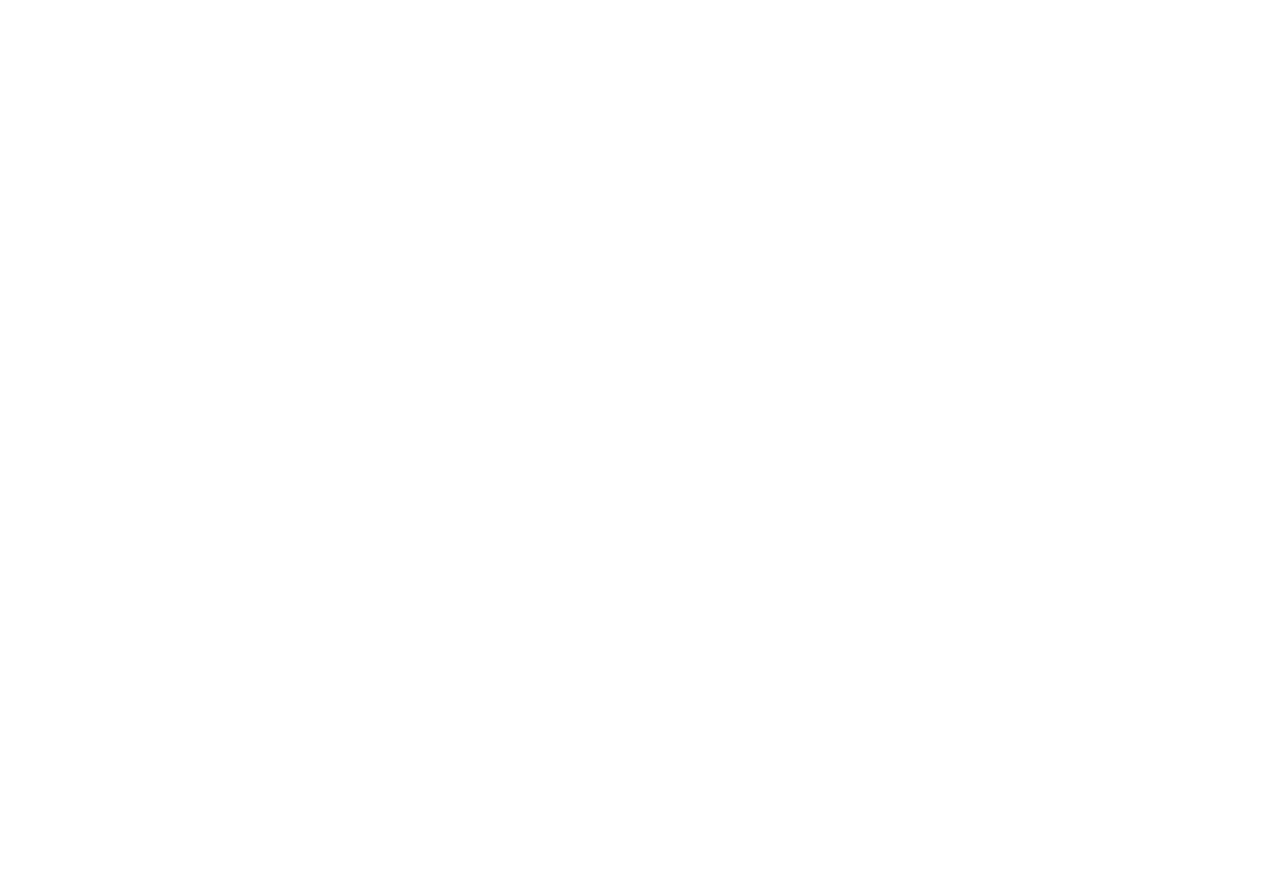
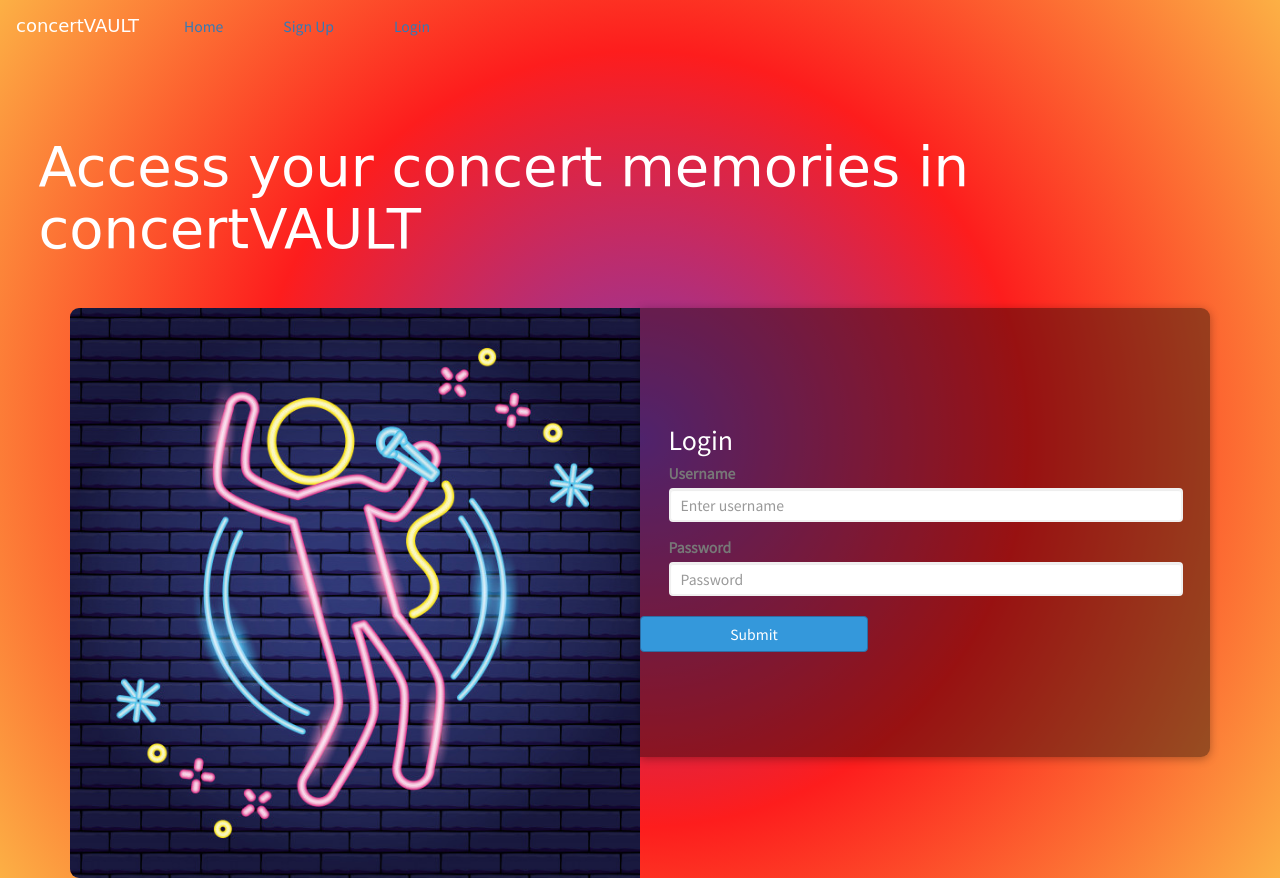
Before and after one commit to elaitala/ConcertVAULT, a website: page views/login.html in a window 1280 px wide. Before the commit the page ends 800 px from the top, so only its background shows below. Drawn offline with nearby package versions, Linux system fonts and the light colour scheme; a web font is replaced by a local one.

Commit message:
updates css for index and creates login flow

```diff
--- a/public/styles/index.css
+++ b/public/styles/index.css
@@ -34,31 +34,32 @@ body {
 h1 {
     font-family: 'Patua One', cursive;
     color: white;
-    font-size: 400%;
+    font-size: 600%;
     padding-top: 5%;
     padding-left: 3%;
+}
+
+.stroke {
+    color: black;
+    -webkit-text-fill-color: rgba(0,0,0,.4);
+    -webkit-text-stroke-width: 2px;
+    -webkit-text-stroke-color: white;
 }
 
 .description {
     display: flex;
     flex-direction: row;
     justify-content: center;
-    color: lightsalmon;
-    padding-top: 25px;
+    color: #eb0450;
+    text-shadow: 6px 6px 18px #FFFFFF;
+    padding-top: 10%;
 }
-
-/* .stroke {
-    color: black;
-    -webkit-text-fill-color: rgba(0,0,225,0);
-    -webkit-text-stroke-width: .01px;
-    -webkit-text-stroke-color: white;
-} */
 
 .form-inline {
     display: flex;
     flex-direction: row;
     justify-content: center;
-    padding-top: 5%;
+    padding-top: 3%;
 }
 
 .form-control {
@@ -82,5 +83,4 @@ h1 {
     border-radius: 4px;
     display: block;
     font-size: 14px;
-    padding-left: 1%;
 }
--- /dev/null
+++ b/public/styles/login.css
@@ -0,0 +1,103 @@
+@import url('https://fonts.googleapis.com/css?family=Patua+One&display=swap');
+@import url('https://fonts.googleapis.com/css?family=Noto+Sans+SC&display=swap');
+
+* {
+    box-sizing: border-box;
+    padding: 0;
+    margin: 0;
+    outline: 0;
+}
+
+.navbar-brand {
+    font-family: 'Patua One', cursive;
+    color: white;
+}
+.navbar-nav {
+    list-style-type: none;
+}
+
+.navbar-nav > li {
+    padding-left:30px;
+    padding-right:30px;
+    padding-top: 15px;
+}
+
+body {
+    background: rgb(131,58,180);
+    background: radial-gradient(circle, rgba(131,58,180,1) 0%, rgba(253,29,29,1) 50%, rgba(252,176,69,1) 100%);
+    font-family: 'Noto Sans SC', sans-serif;
+}
+
+h1 {
+    font-family: 'Patua One', cursive;
+    color: white;
+    font-size: 400%;
+    padding-top: 5%;
+    padding-left: 3%;
+    padding-bottom: 3%;
+}
+
+img {
+    width: 100%;
+    border-radius: 9px 0 0 9px;
+}
+
+.no-gutters {
+    margin-right: 0;
+    margin-left: 0;
+}
+
+.col-md-6 {
+    padding-left: 0;
+    padding-right: 0;
+}
+
+#form {
+    background-color: rgba(0,0,0,.4);
+    border-radius: 0 9px 9px 0;
+    box-shadow: 0 2px 10px rgba(0,0,0,.3);
+    height: 56.2vh;
+}
+
+h5 {
+    color: white;
+    font-size: 25px;
+    padding-top: 19%;
+    padding-left: 5%;
+}
+
+.form-group {
+    padding-left: 5%;
+}
+
+#form label {
+    color: #777;
+    display: block;
+    margin-bottom: 5px;
+}
+
+#form input {
+    border: 2px solid #f0f0f0;
+    border-radius: 4px;
+    display: block;
+    width: 95%;
+    padding: 10px;
+    font-size: 14px;
+}
+
+#form input:focus {
+    outline: 0;
+    border-color: #777;
+}
+
+#form button {
+    cursor: pointer;
+    background-color: #3498db;
+    color: #fff;
+    border-radius: 4px;
+    display: block;
+    font-size: 14px;
+    padding: 7px;
+    margin-top: 20px;
+    width: 40%;
+}
--- a/views/login.html
+++ b/views/login.html
@@ -0,0 +1,59 @@
+<!DOCTYPE html>
+<html lang="en">
+<head>
+    <meta charset="UTF-8">
+    <meta name="viewport" content="width=device-width, initial-scale=1.0">
+    <meta http-equiv="X-UA-Compatible" content="ie=edge">
+    <!-- Bootstrap CDN -->
+    <link rel="stylesheet" href="https://maxcdn.bootstrapcdn.com/bootstrap/3.3.7/css/bootstrap.min.css">
+    <!-- CUSTOM CSS -->
+    <link rel="stylesheet" href="/public/styles/login.css">
+    <!-- CUSTOM JS -->
+    <script src="/public/scripts/login.js"></script>
+    <title>concertVAULT</title>
+</head>
+<body>
+    <nav class="navbar fixed-top navbar-expand-lg navbar-light bg-light">
+        <a class="navbar-brand" href="#">concertVAULT</a>
+    <div class="collapse navbar-collapse" id="navbarNav">
+        <ul class="navbar-nav">
+        <li class="nav-item active">
+            <a class="nav-link" href="#">Home <span class="sr-only">(current)</span></a>
+        </li>
+        <li class="nav-item">
+            <a class="nav-link" href="#">Sign Up</a>
+        </li>
+        <li class="nav-item">
+            <a class="nav-link" href="#">Login</a>
+            </li>
+        </ul>
+    </div>
+    </nav>
+    <h1>Access your concert memories in concertVAULT</h1>
+    <div class="container">
+        <div class="row no-gutters">
+            <div class="col-md-6">
+                <img  src="../public/images/singer-with-microphone-like-karaoke-desing-neon-style_24908-60791.jpg" alt="singer">
+            </div>
+            <div class="col-md-6" id="form">
+                <form class="form">
+                    <h5 >Login</h5>
+                    <div class="form-group">
+                        <label for="username">Username</label>
+                        <input type="text" class="form-control" id="username" placeholder="Enter username">
+                    </div>
+                    <div class="form-group">
+                        <label for="password">Password</label>
+                        <input type="password" class="form-control" id="password" placeholder="Password">
+                    </div>
+                    <button type="submit" class="btn btn-primary" id="button">Submit</button>
+                </form>
+            </div>
+        </div>
+    </div>
+
+    <script src="https://code.jquery.com/jquery-3.4.1.slim.min.js" integrity="sha384-J6qa4849blE2+poT4WnyKhv5vZF5SrPo0iEjwBvKU7imGFAV0wwj1yYfoRSJoZ+n" crossorigin="anonymous"></script>
+    <script src="https://cdn.jsdelivr.net/npm/popper.js@1.16.0/dist/umd/popper.min.js" integrity="sha384-Q6E9RHvbIyZFJoft+2mJbHaEWldlvI9IOYy5n3zV9zzTtmI3UksdQRVvoxMfooAo" crossorigin="anonymous"></script>
+    <script src="https://stackpath.bootstrapcdn.com/bootstrap/4.4.1/js/bootstrap.min.js" integrity="sha384-wfSDF2E50Y2D1uUdj0O3uMBJnjuUD4Ih7YwaYd1iqfktj0Uod8GCExl3Og8ifwB6" crossorigin="anonymous"></script>
+</body>
+</html>
```
Also changed, not shown: views/index.html (+1 -1 lines), public/scripts/login.js (added).
